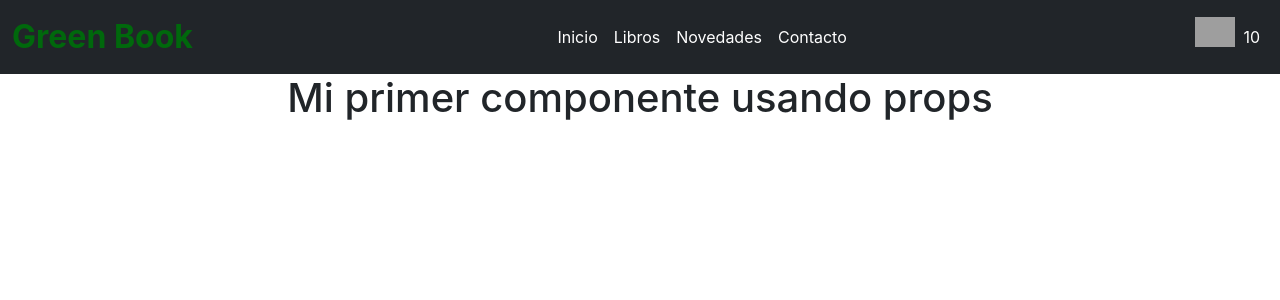
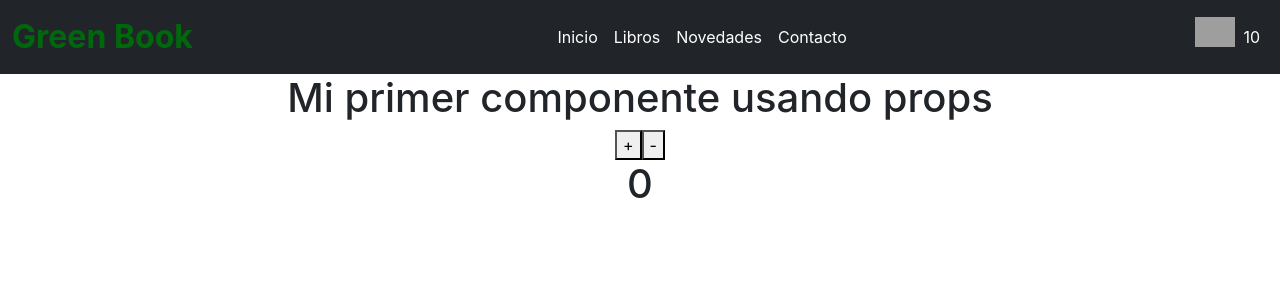
Before and after one commit to LuisMFG1992/GeenBook_E-Commerce, a React (Create React App) app: page / in a window 1280 px wide. Shown: the top 300 px of the page. Built offline with nearby package versions, Linux system fonts and the light colour scheme; grey boxes are pictures that could not be loaded.

Commit message:
AÑADIENDO LOGICA DE CONTADORES SIN CONDICIONAL

```diff
--- a/src/App.js
+++ b/src/App.js
@@ -1,12 +1,45 @@
 import './App.css';
+import { useState } from 'react';
 import NavBar from './components/NavBar/NavBar';
 import ItemListContainer from './components/ItemListContainer/ItemListContainer';
 
-function App() {
+// setContador( contador > 10 ? contador + 1 : alert("No hay stock disponible") )
+
+// const useContador = () => {
+//   const [contador, setContador] = useState(0)
+
+//   const incrementar = () => {
+//     setContador( contador + 1 )
+//   }
+
+//   const disminuir = () => {
+//     setContador ( contador - 1)
+//   }
+
+//   return( contador, incrementar, disminuir )
+
+// }
+
+const App = () => {
+  // const { contador, incrementar, disminuir } = useContador()
+
+  const [contador, setContador] = useState(0)
+
+  const incrementar = () => {
+    setContador( contador + 1 )
+  }
+
+  const disminuir = () => {
+    setContador ( contador - 1 )
+  }
+
   return (
     <div className="App">
       <NavBar />
       <ItemListContainer greeting="Mi primer componente usando props"/>
+      <button onClick={incrementar}>+</button>
+      <button onClick={disminuir}>-</button>
+      <h1>{contador}</h1>
     </div>
   );
 }
```
